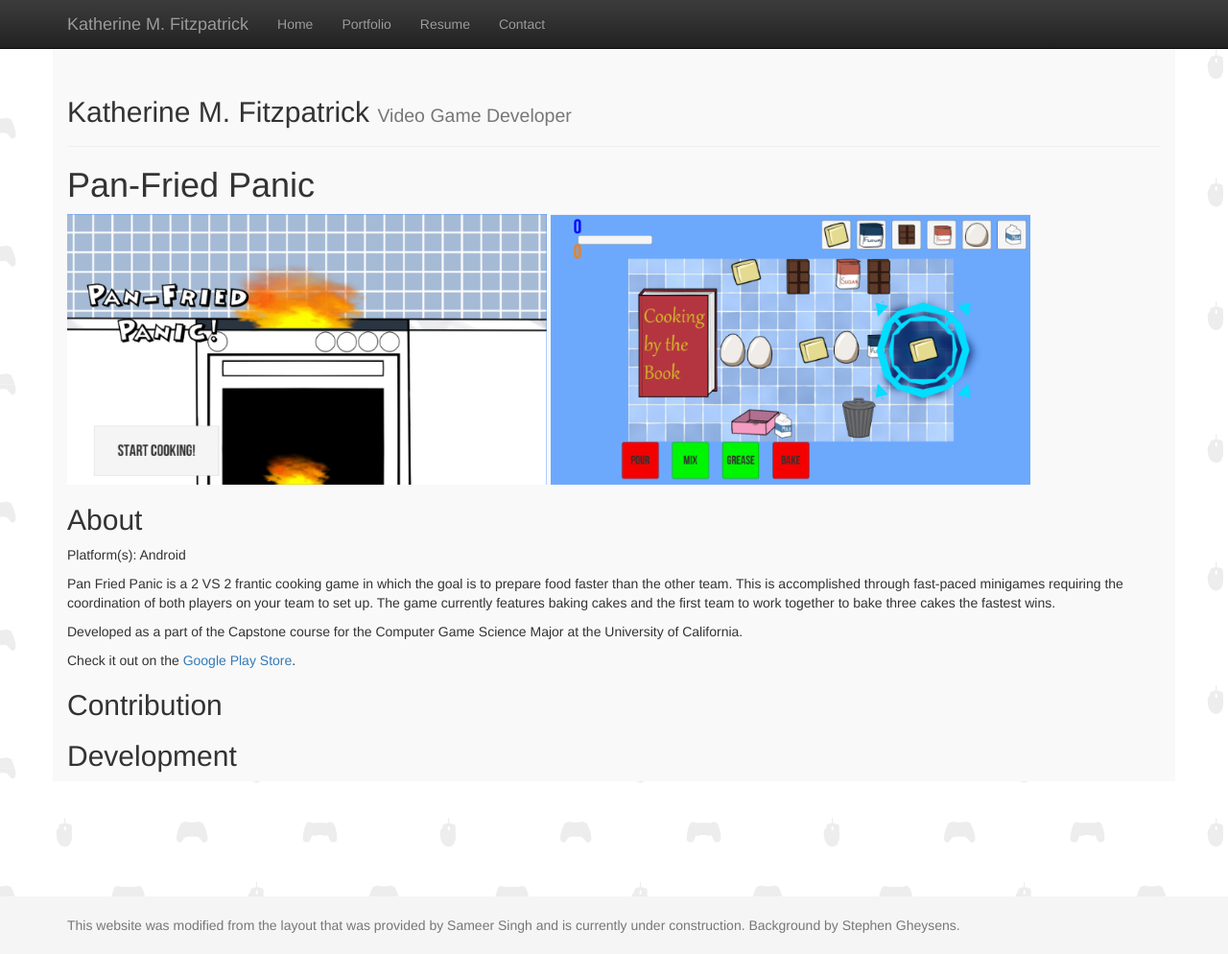
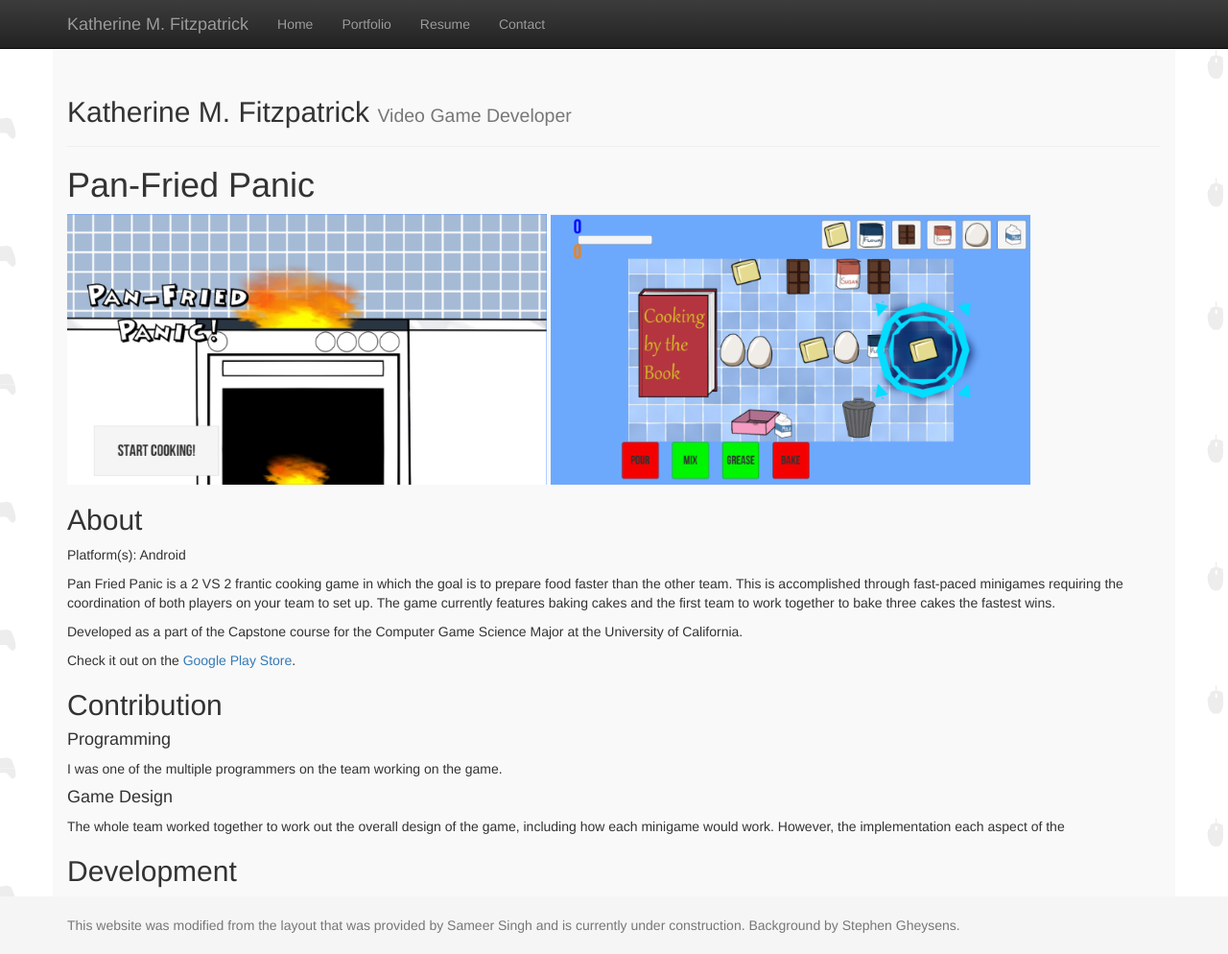
Before and after one commit to kathermf/kathermf.github.io, a Jekyll site: the page built from s_panfriedpanic.md, in a window 1280 px wide and 994 px high. Shown: the whole window at 96% size. Built offline with Jekyll 4.4.1, drawn with Linux system fonts in a browser that asks for light colours.

Commit message:
Added content to panfriedpanic page

```diff
--- a/s_panfriedpanic.md
+++ b/s_panfriedpanic.md
@@ -18,6 +18,10 @@ Developed as a part of the Capstone course for the Computer Game Science Major a
 Check it out on the [Google Play Store](https://play.google.com/store/apps/details?id=com.ABI.PanFriedPanic&hl=en).
 
 ## Contribution
+#### Programming
+I was one of the multiple programmers on the team working on the game.
 
+#### Game Design
+The whole team worked together to work out the overall design of the game, including how each minigame would work. However, the implementation each aspect of the
 
 ## Development
```
